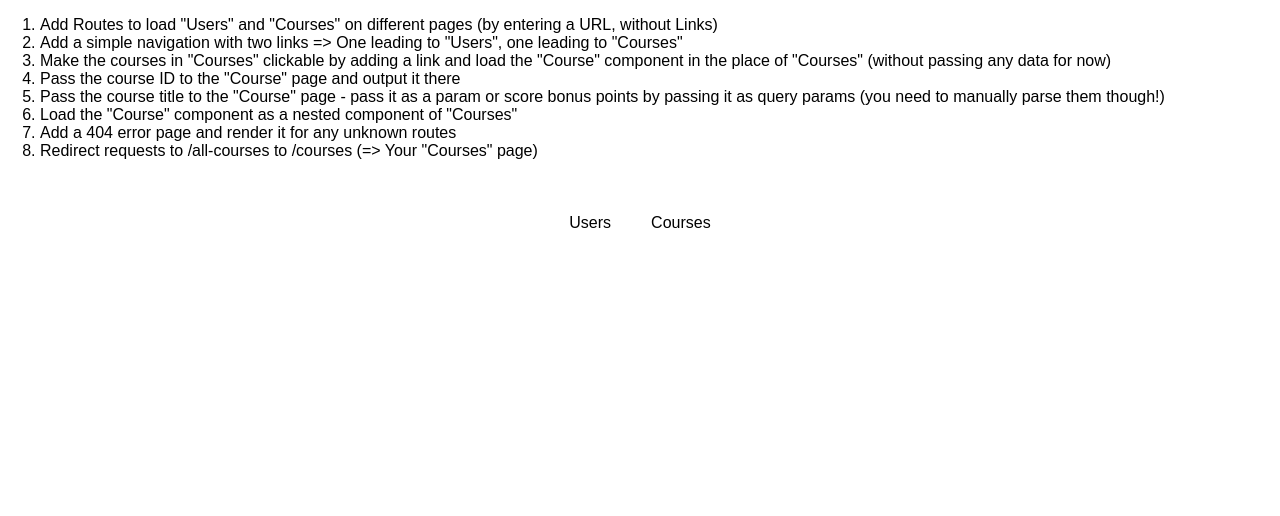
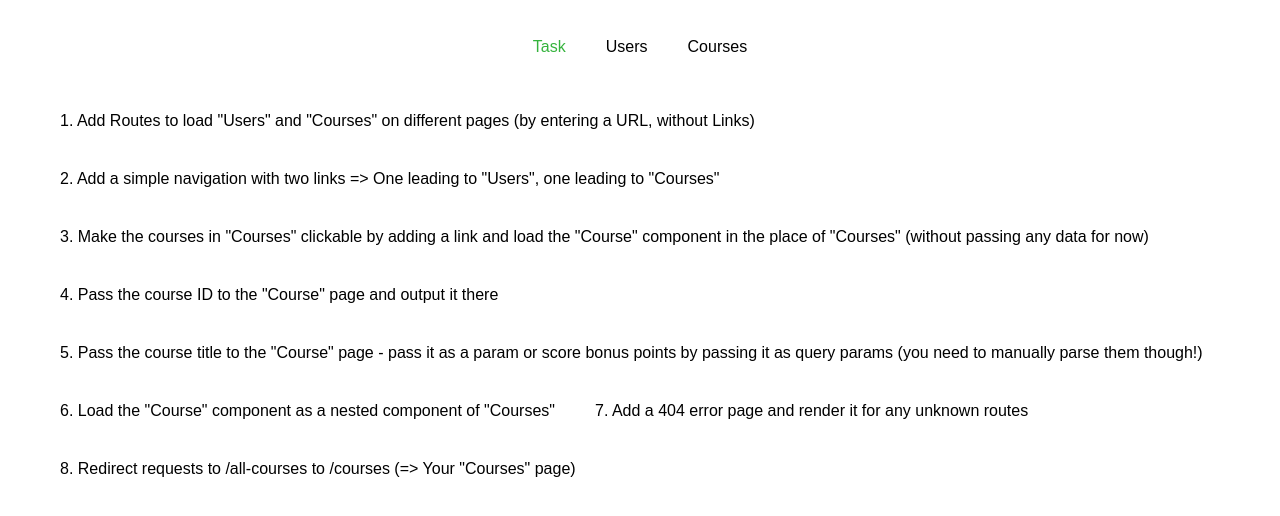
Before and after one commit to JakubKubista/react-the-complete-guide, a React (Create React App) app: page / in a window 1280 px wide. Shown: the top 516 px of the page. Built offline with nearby package versions, Linux system fonts and the light colour scheme.

Commit message:
Add task to separate container,  Not Found route

```diff
--- a/src/App.js
+++ b/src/App.js
@@ -2,6 +2,7 @@ import React, { Component } from 'react';
 
 import { BrowserRouter, Switch, Route, NavLink } from 'react-router-dom';
 
+import Task from './containers/Task/Task';
 import Courses from './containers/Courses/Courses';
 import Users from './containers/Users/Users';
 
@@ -9,22 +10,15 @@ class App extends Component {
   render () {
     return (
       <div className="App">
-        <ol style={{textAlign: 'left'}}>
-          <li>Add Routes to load "Users" and "Courses" on different pages (by entering a URL, without Links)</li>
-          <li>Add a simple navigation with two links => One leading to "Users", one leading to "Courses"</li>
-          <li>Make the courses in "Courses" clickable by adding a link and load the "Course" component in the place of "Courses" (without passing any data for now)</li>
-          <li>Pass the course ID to the "Course" page and output it there</li>
-          <li>Pass the course title to the "Course" page - pass it as a param or score bonus points by passing it as query params (you need to manually parse them though!)</li>
-          <li>Load the "Course" component as a nested component of "Courses"</li>
-          <li>Add a 404 error page and render it for any unknown routes</li>
-          <li>Redirect requests to /all-courses to /courses (=> Your "Courses" page)</li>
-        </ol>
         <br />
         <BrowserRouter>
-          <div class="Menu">
+          <div className="Menu">
             <nav>
               <li>
-                <NavLink to="/users/" active>Users</NavLink>
+                <NavLink to="/" exact>Task</NavLink>
+              </li>
+              <li>
+                <NavLink to="/users/">Users</NavLink>
               </li>
               <li>
                 <NavLink to="/courses/">Courses</NavLink>
@@ -32,8 +26,10 @@ class App extends Component {
             </nav>
 
             <Switch>
+              <Route path="/" exact component={Task} />
               <Route path="/users" component={Users} />
               <Route path="/courses" component={Courses} />
+              <Route render={() => <h1>Not found</h1>} />
             </Switch>
           </div>
         </BrowserRouter>
--- /dev/null
+++ b/src/containers/Task/Task.js
@@ -0,0 +1,22 @@
+import React, { Component } from 'react';
+
+class Task extends Component {
+    render () {
+        return (
+            <div>
+                <ol style={{textAlign: 'left'}}>
+                    <li>1. Add Routes to load "Users" and "Courses" on different pages (by entering a URL, without Links)</li>
+                    <li>2. Add a simple navigation with two links => One leading to "Users", one leading to "Courses"</li>
+                    <li>3. Make the courses in "Courses" clickable by adding a link and load the "Course" component in the place of "Courses" (without passing any data for now)</li>
+                    <li>4. Pass the course ID to the "Course" page and output it there</li>
+                    <li>5. Pass the course title to the "Course" page - pass it as a param or score bonus points by passing it as query params (you need to manually parse them though!)</li>
+                    <li>6. Load the "Course" component as a nested component of "Courses"</li>
+                    <li>7. Add a 404 error page and render it for any unknown routes</li>
+                    <li>8. Redirect requests to /all-courses to /courses (=> Your "Courses" page)</li>
+                </ol>
+            </div>
+        );
+    }
+}
+
+export default Task;
```
